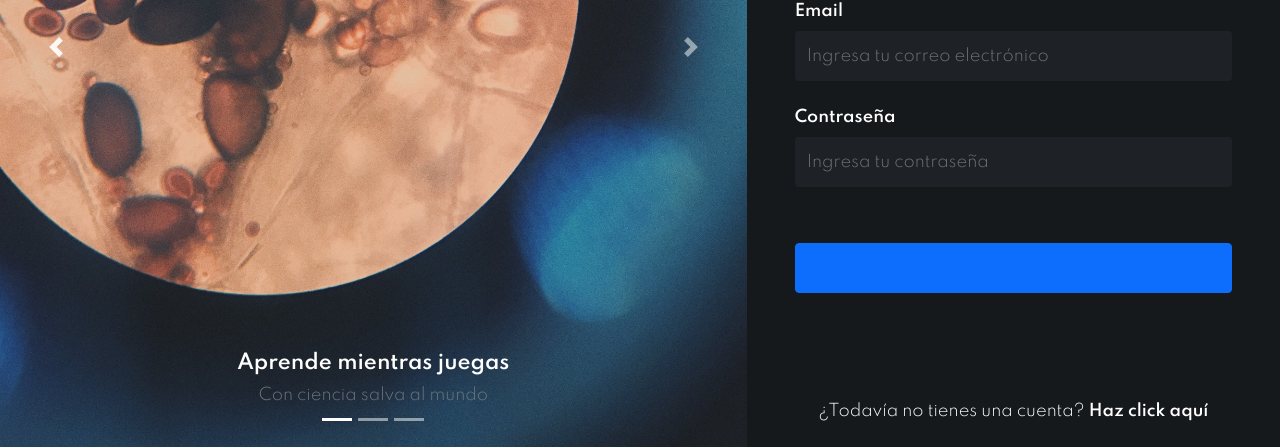
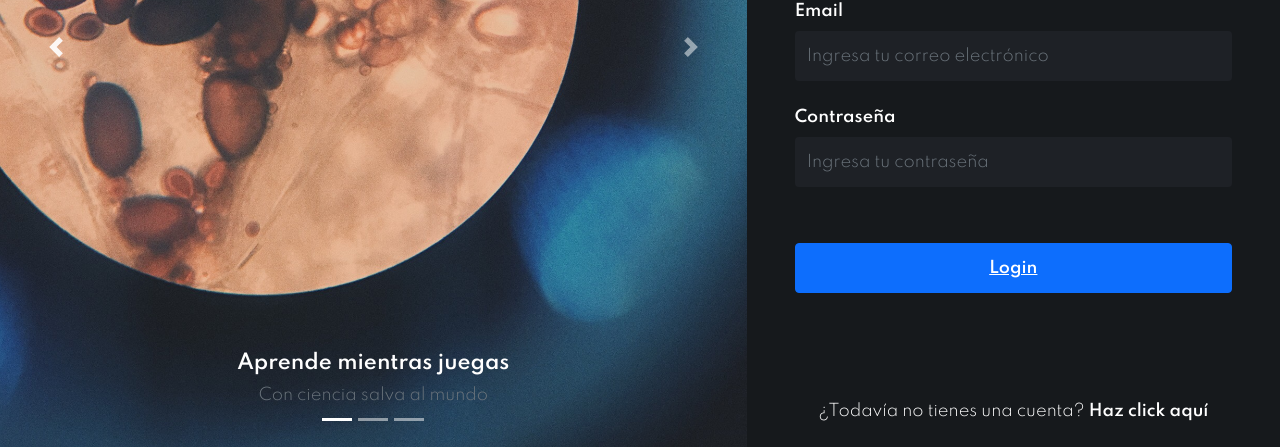
Before and after one commit to Diggory23/PuzzlevidAzure101, a Django app: page /login/ in a window 1280 px wide. Shown: the part 353-800 px from the top of the page. Run offline with Django 3.2, Linux system fonts and the light colour scheme; some libraries are stand-ins or nearby versions.

Commit message:
Update login.html

```diff
--- a/templates/login.html
+++ b/templates/login.html
@@ -82,7 +82,7 @@
                     <br>
                     </div>
 
-                    <button type="submit" class="btn btn-primary w-100"><a href="{% url 'juega' %}" class="loginbutton"></a></button>
+                    <button type="submit" class="btn btn-primary w-100"><a href="{% url 'juega' %}" class="loginbutton">Login</a></button>
                   </form>
                 </div>
 
```
